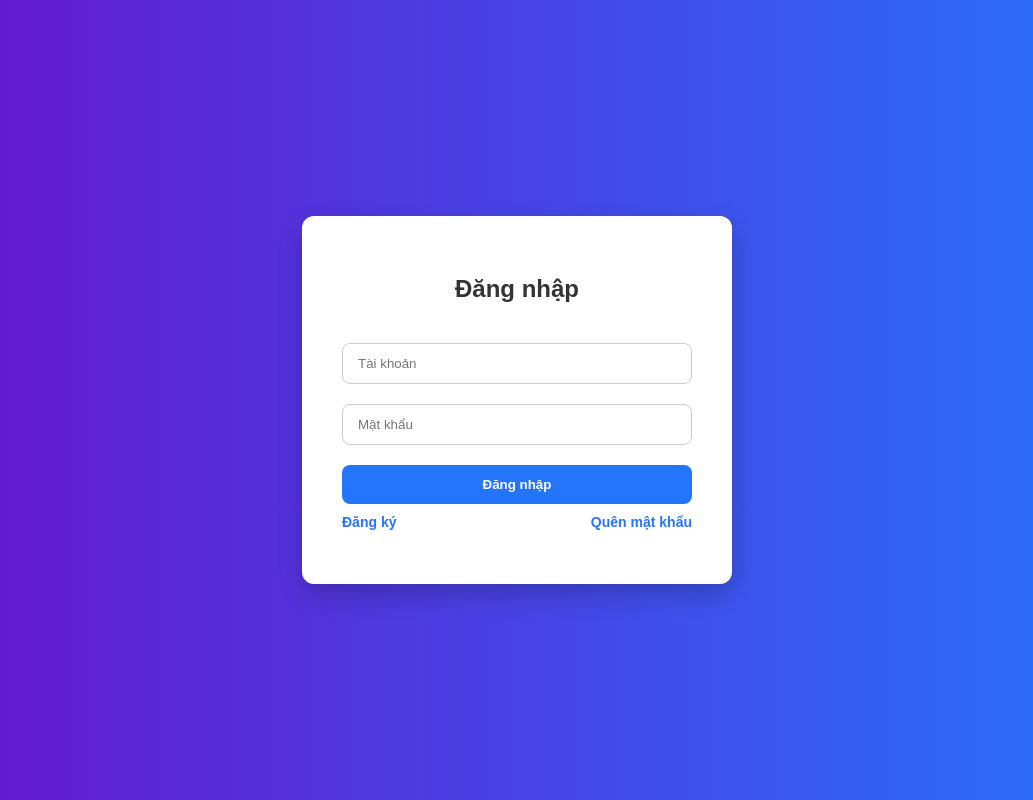
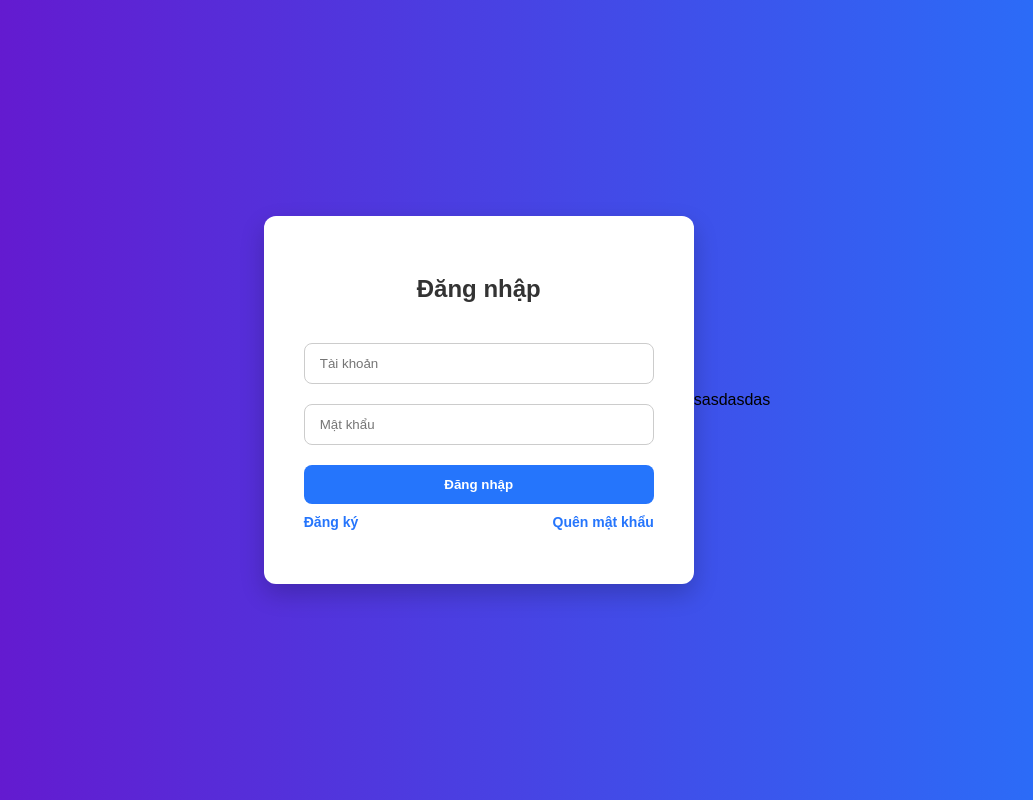
Before and after one commit to KhuuGiaThinh/Cuoi_ky_mang, a PHP site: page / in a window 1280 px wide. Shown: the whole page, without its empty margins (123-1156 px from the left). Run offline with PHP 8.4, Linux system fonts and the light colour scheme.

Commit message:
Update index.php

```diff
--- a/chat_app/index.php
+++ b/chat_app/index.php
@@ -45,3 +45,4 @@ if($_SERVER['REQUEST_METHOD']==='POST'){
 </div>
 </body>
 </html>
+sasdasdas
```
